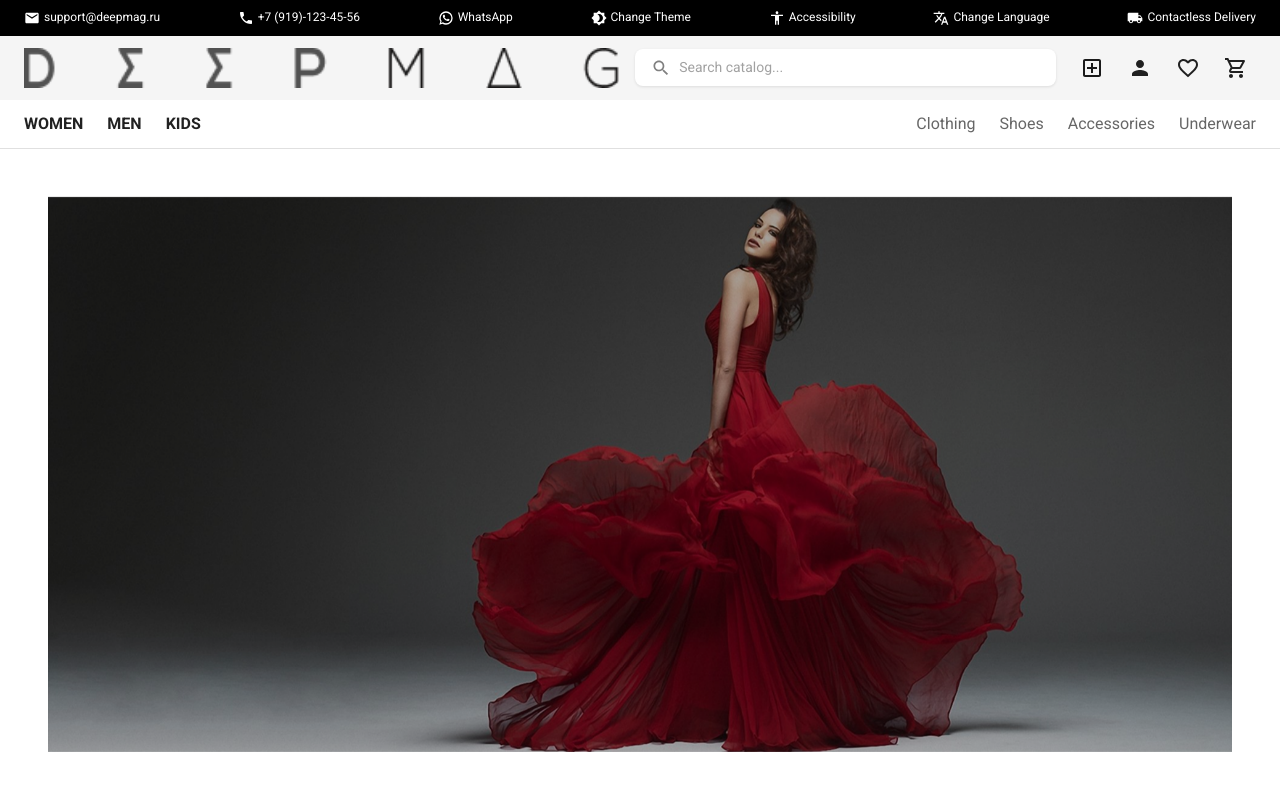
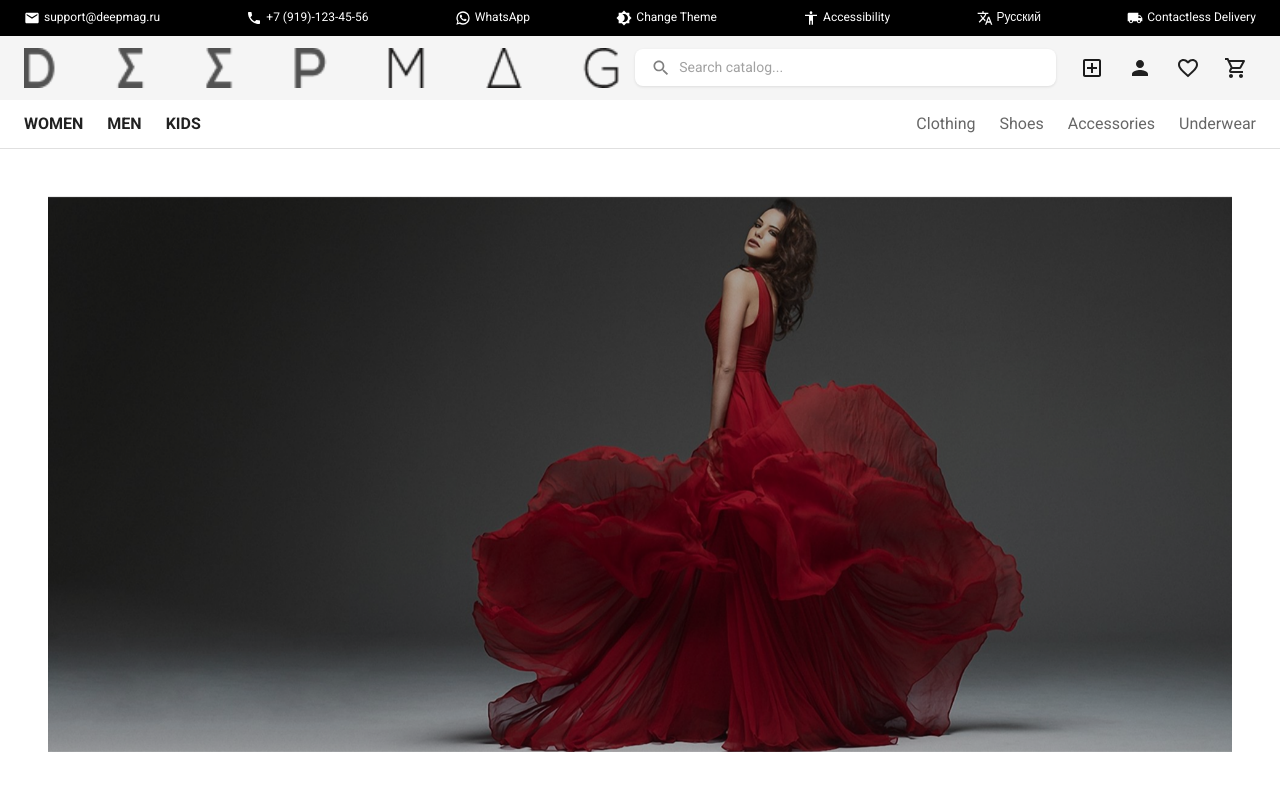
Before and after one commit to HannaKhlim/HCI-labs, a React (Vite) app: page / in a window 1280 px wide. Shown: the top 790 px of the page. Built offline with nearby package versions, Linux system fonts and the light colour scheme; a web font is replaced by a local one.

Commit message:
Wire existing header language control to i18next

```diff
--- a/src/Header.jsx
+++ b/src/Header.jsx
@@ -25,9 +25,11 @@ import AccessibilityIcon from "@mui/icons-material/Accessibility";
 import TranslateIcon from "@mui/icons-material/Translate";
 import LocalShippingIcon from "@mui/icons-material/LocalShipping";
 import { useApp } from "./context/AppContext";
+import { useTranslation } from "react-i18next";
 
 export default function Header({ organization }) {
   const { cartCount, wishlist } = useApp();
+  const { i18n, t } = useTranslation();
   const navigate = useNavigate();
   const [profileAnchor, setProfileAnchor] = useState(null);
 
@@ -88,7 +90,7 @@ export default function Header({ organization }) {
         <Box sx={{ display: "flex", alignItems: "center", gap: 0.5, cursor: "pointer" }}>
           <TranslateIcon sx={{ fontSize: 16 }} />
           <Typography variant="caption" sx={{ color: "inherit" }}>
-            Change Language
+            {t("changeLanguage")}
           </Typography>
         </Box>
 
```
